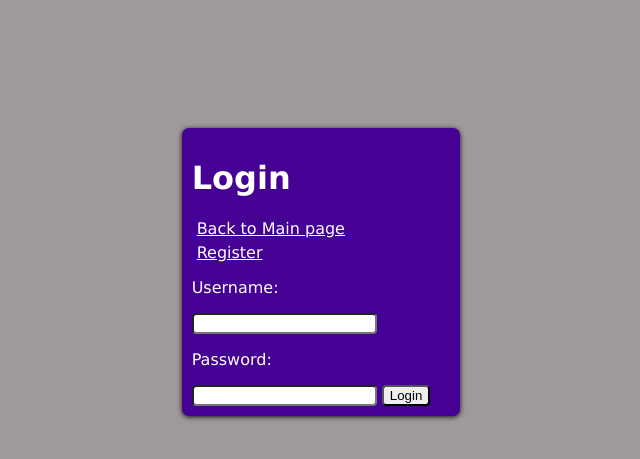
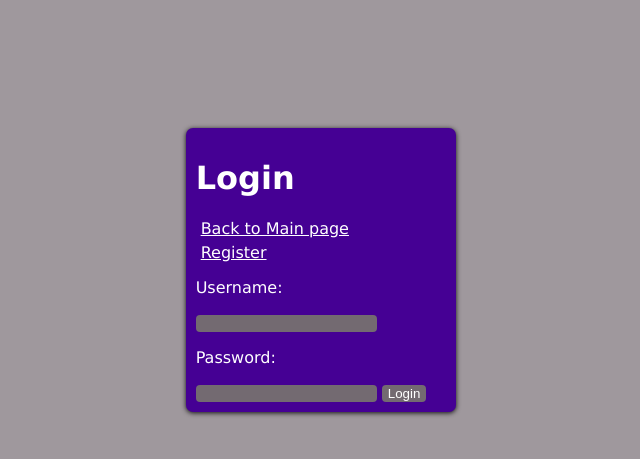
Before and after one commit to AdamReinmuller/Askmate, a Flask app: page /login in a window 1280 px wide. Shown: the top 459 px of the page, without its empty margins (329-969 px from the left). Run offline with Flask 2, Linux system fonts and the light colour scheme; some libraries are stand-ins or nearby versions.

Commit message:
css login

```diff
--- a/static/style.css
+++ b/static/style.css
@@ -14,6 +14,16 @@ body * {
 }
 #answer_col {
     background: deepskyblue;
+}
+
+::placeholder {
+    color: white;
+}
+
+input {
+    color: white;
+    border: 0;
+    background: #736a71;
 }
 
 #login {
```
